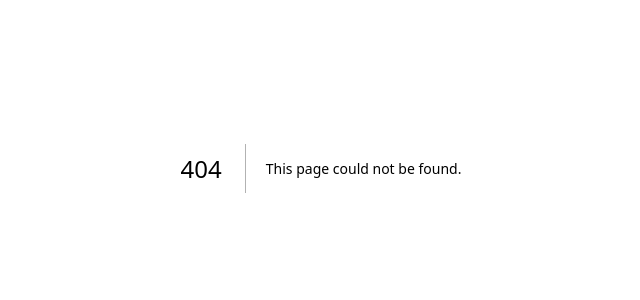
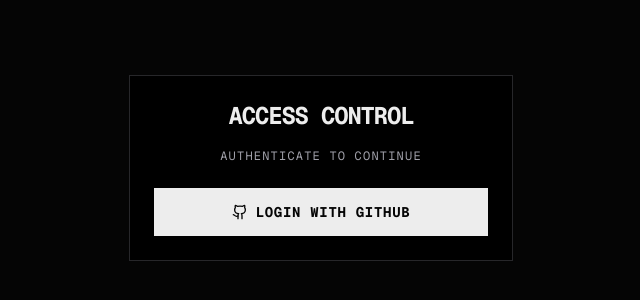
Before and after one commit to DaviBonetto/void, a Next.js app: page /login in a window 1280 px wide. Before the commit this address had no page. Shown: the part 232-532 px from the top of the page, without its empty margins (319-959 px from the left). Built offline with nearby package versions, Linux system fonts and the light colour scheme.

Commit message:
feat: add login page with brutalist design

```diff
--- /dev/null
+++ b/app/login/page.tsx
@@ -0,0 +1,32 @@
+import { loginWithGithub } from "./actions";
+import { Github } from "lucide-react";
+import { Button } from "@/components/ui/button";
+import { Card, CardContent, CardHeader, CardTitle } from "@/components/ui/card";
+
+export default function LoginPage() {
+  return (
+    <div className="min-h-screen w-full bg-[#050505] flex items-center justify-center p-4">
+      <Card className="w-full max-w-sm bg-[#000000] border border-[#27272a] rounded-none shadow-none">
+        <CardHeader className="text-center space-y-2">
+          <CardTitle className="text-2xl font-bold tracking-tighter text-[#ededed]">
+            ACCESS CONTROL
+          </CardTitle>
+          <p className="text-xs text-[#a1a1aa] font-mono uppercase tracking-widest">
+            Authenticate to continue
+          </p>
+        </CardHeader>
+        <CardContent>
+          <form action={loginWithGithub}>
+            <Button
+              className="w-full h-12 bg-[#ededed] text-[#050505] hover:bg-[#a1a1aa] rounded-none font-mono font-bold tracking-wider uppercase gap-2 border border-transparent hover:border-[#ededed] transition-all"
+              type="submit"
+            >
+              <Github className="size-4" />
+              Login with GitHub
+            </Button>
+          </form>
+        </CardContent>
+      </Card>
+    </div>
+  );
+}
```
